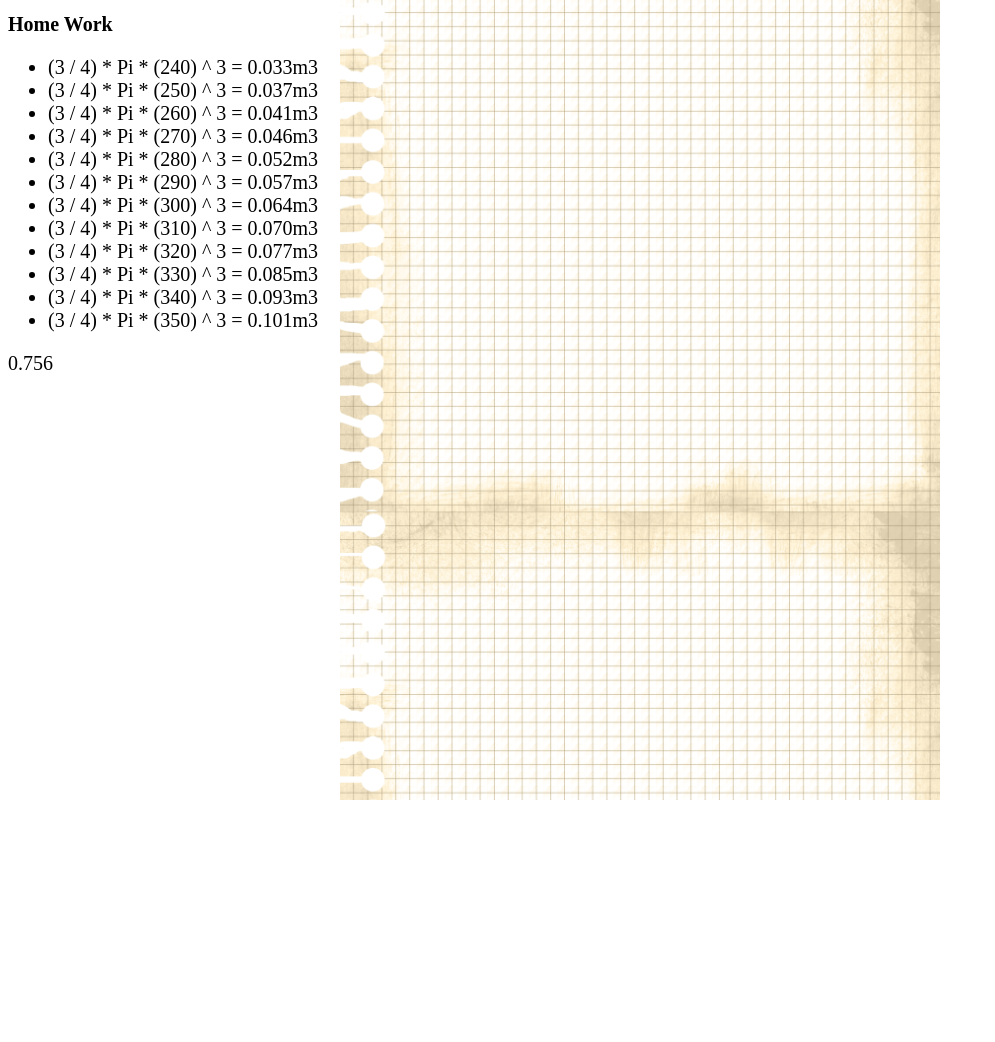
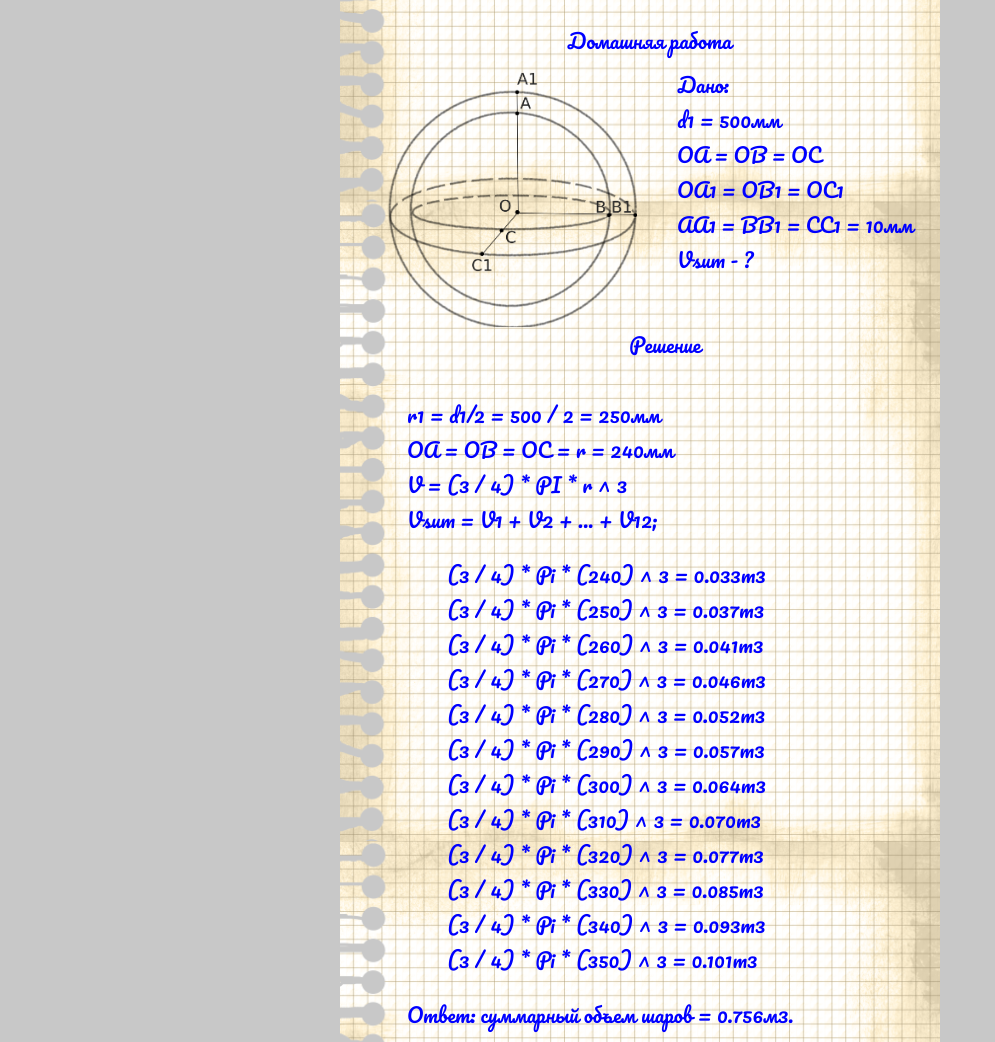
Before and after one commit to Crumpu/12-Balls-volume, a plain HTML site: page index.html in a window 1280 px wide. Shown: the whole page, without its empty margins (0-995 px from the left). Before the commit the page ends 800 px from the top, so only its background shows below. Drawn offline with Linux system fonts and the light colour scheme.

Commit message:
verified in validator

```diff
--- a/assets/style/style.css
+++ b/assets/style/style.css
@@ -1,13 +1,70 @@
 * {
   box-sizing: border-box;
-    color: black;
+  color: blue;
   font-size: 20px;
+  font-family: 'Pacifico', cursive;
+  font-weight: 400;
+  font-style: normal;
 }
 
 body {
-    /* background-color: black; */
+  display: flex;
+  background-color: rgb(200, 200, 200);
   background-image: url(../img/bg-image.png);
   background-position: center;
   background-repeat: repeat-y;
   background-size: 600px;
+  padding: 10px 50px;
+  margin: 0px auto;
 }
+
+.hw {
+  display: grid;
+  margin: 0 auto;
+  grid-template-areas:
+    '. h h .'
+    'a a b b'
+    'a a b b'
+    'c c c c '
+    'c c c c '
+    'c c c c ';
+}
+
+p,
+h2 {
+  margin: 0;
+}
+
+h1 {
+  grid-area: h;
+  text-align: center;
+}
+
+.item1 {
+  display: flex;
+  grid-area: a;
+  margin: 0 20px 0 30px;
+}
+
+.picture {
+  width: 250px;
+}
+
+.item2 {
+  display: flex;
+  grid-area: b;
+  margin: -40px 10px 0 20px;
+}
+
+li {
+  list-style-type: none;
+}
+
+.item3 {
+  grid-area: c;
+  margin-left: 50px;
+}
+
+.item3 > h2 {
+  text-align: center;
+}
--- a/index.html
+++ b/index.html
@@ -1,20 +1,46 @@
 <!DOCTYPE html>
 <html lang="en">
+
 <head>
     <meta charset="UTF-8">
     <meta name="viewport" content="width=device-width, initial-scale=1.0">
     <script defer src="./src/index.js"></script>
     <link rel="stylesheet" href="./assets/style/style.css">
+    <link rel="preconnect" href="https://fonts.googleapis.com">
+    <link rel="preconnect" href="https://fonts.gstatic.com" crossorigin>
+    <link href="https://fonts.googleapis.com/css2?family=Pacifico&display=swap" rel="stylesheet">
     <title>12 Balls volume</title>
 </head>
+
 <body>
-    <h1>Home Work</h1>
-    <div>
-        <ul id="list">
-        </ul>
+    <div class="hw">
+        <h1>Домашняя работа</h1>
+        <div class="item1">
+            <img src="./assets/img/2.png" alt="picture" class="picture">
+        </div>
+        <div class="item2">
+            <p>
+                <br>Дано:
+                <br>d1 = 500мм
+                <br>OA = OB = OC
+                <br>OA1 = OB1 = OC1
+                <br>AA1 = BB1 = CC1 = 10мм
+                <br>Vsum - ?
+            </p>
+        </div>
+        <div class="item3">
+            <h2>Решение</h2>
+            <p>
+                <br>r1 = d1/2 = 500 / 2 = 250мм
+                <br>OA = OB = OC = r = 240мм
+                <br>V = (3 / 4) * PI * r ^ 3
+                <br>Vsum = V1 + V2 + ... + V12;
+            </p>
+            <ul id="list">
+            </ul>
+            <p id="result"></p>
+        </div>
     </div>
-    <div></div>
-    <div></div>
-    <div id="testData"></div>
 </body>
+
 </html>
--- a/src/index.js
+++ b/src/index.js
@@ -13,4 +13,4 @@ for (let r = 240; r <= 350; r++) {
 }
 
 let resultInSI = result / 10 ** 9;
-document.getElementById('testData').textContent = resultInSI.toFixed(3);
+document.getElementById('result').textContent = `Ответ: суммарный объем шаров = ` + resultInSI.toFixed(3) + `м3.`;
```
Lines whose indentation alone changed are shown as unchanged.
